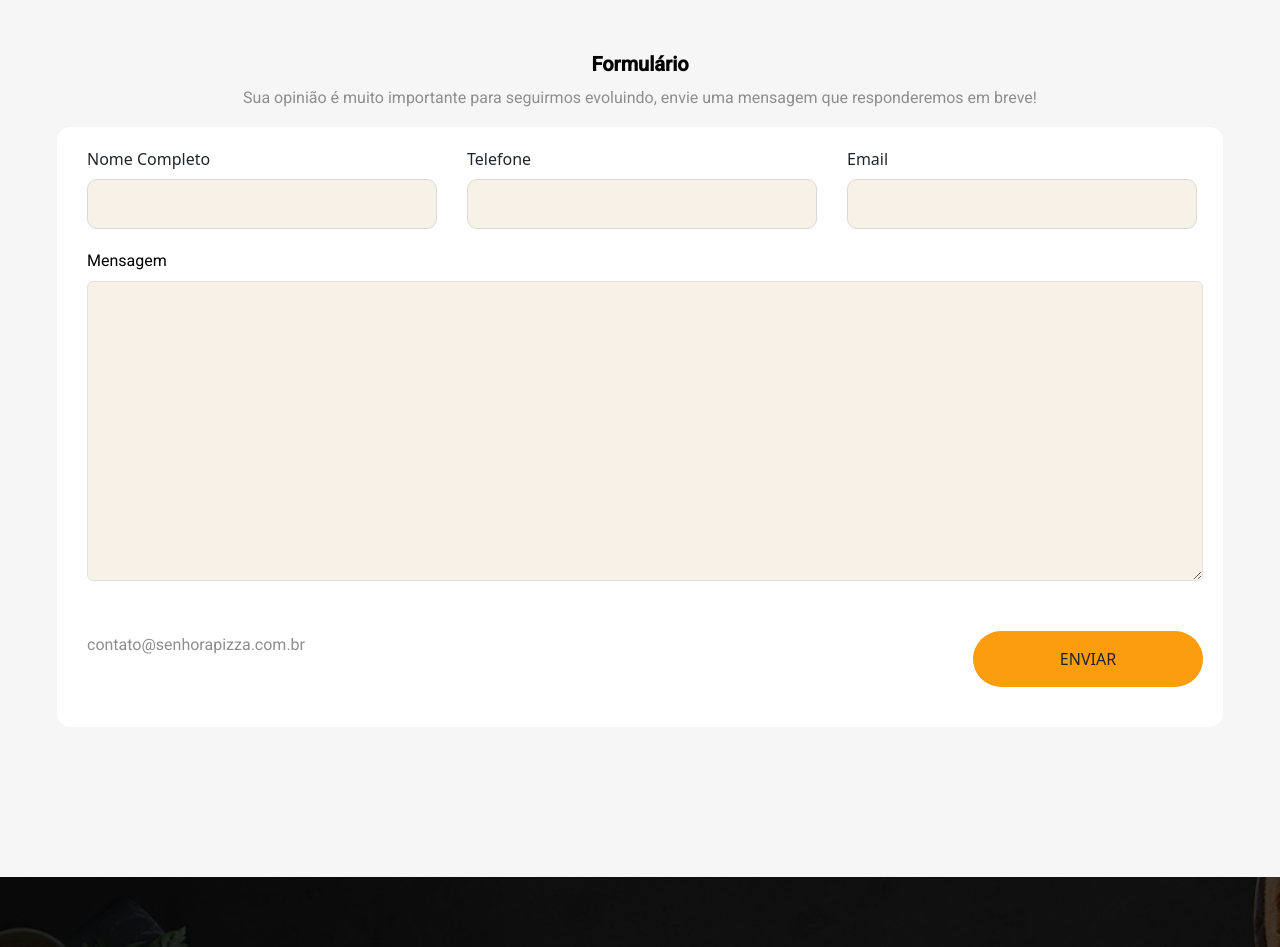
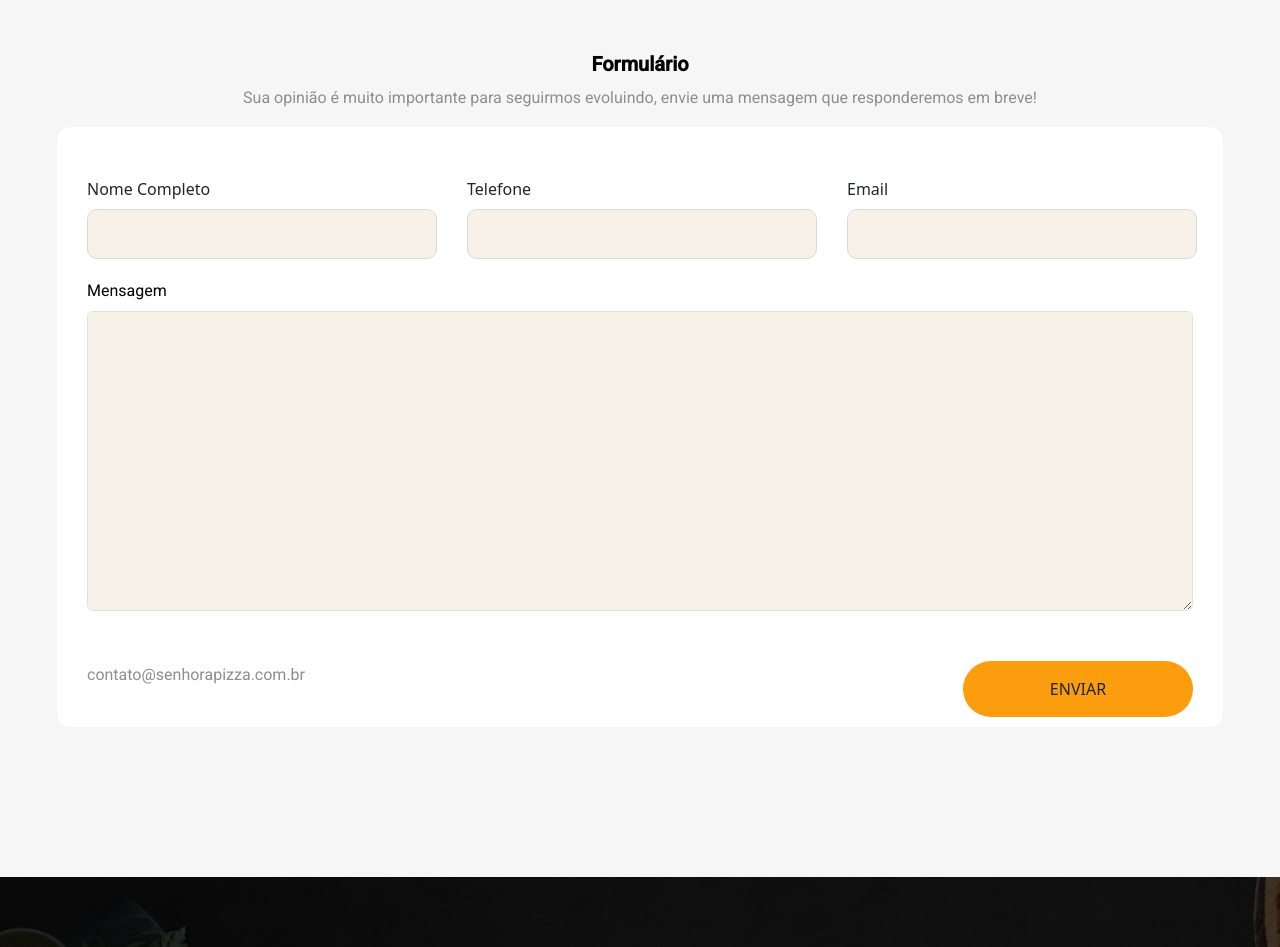
Before and after one commit to EduardoFersilva/Pizzaria, a Vue app: page /#/fale-conosco in a window 1280 px wide. Shown: the part 360-1307 px from the top of the page. Built offline with nearby package versions, Linux system fonts and the light colour scheme; what vue-the-mask would draw is missing.

Commit message:
bugs visuais corrigidos

```diff
--- a/src/pages/CardapioSingle.vue
+++ b/src/pages/CardapioSingle.vue
@@ -127,23 +127,28 @@ export default {
       productItemsCircle: [
         {
           title: 'Refrigerantes',
-          image: './imgs/refrigerantes.png'
+          image: './imgs/refrigerantes.png',
+          action: '/#/refrigerantes'
         },
         {
           title: 'Cervejas',
-          image: './imgs/cervejas.png'
+          image: './imgs/cervejas.png',
+          action: '/#/cervejas'
         },
         {
           title: 'Sucos',
-          image: './imgs/sucos.png'
+          image: './imgs/sucos.png',
+          action: '/#/sucos'
         },
         {
           title: 'Vinhos',
-          image: './imgs/vinhos.png'
+          image: './imgs/vinhos.png',
+          action: '/#/vinhos'
         },
         {
           title: 'Drinks',
-          image: './imgs/drinks.png'
+          image: './imgs/drinks.png',
+          action: '/#/drinks'
         }
       ]
     }
--- a/src/pages/FaleConosco.vue
+++ b/src/pages/FaleConosco.vue
@@ -110,7 +110,7 @@
         <div class="textarea">
             <h2>Mensagem</h2>
             <div class="input-group">
-                <textarea class="form-controlMobile"
+                <textarea class="TextareaMobile"
                 aria-label="With textarea"
                 placeholder=""
                 :required="true">
@@ -205,7 +205,7 @@ p
       width: 310px
       padding-left: 25px
   .card-body
-      align-items: center
+    justify-content: flex-start
 
 .divForm
   max-width: 1166px
@@ -226,7 +226,7 @@ p
     min-height: 600px
   .card-body
     justify-content: flex-start
-    padding: 0 20px 0 30px
+    padding: 30px
 
 .divInputDados
   display: flex
@@ -251,8 +251,15 @@ p
 .btnEnviar:hover
     transform: scale(1.04)
     background: #FC9D0E
+.TextareaMobile
+  min-height: 300px
+  background: #F7F1E8
+  width: 300px
+  border: none
+  border-radius: 10px
+  margin-right: 22px
 
-@media (max-width: 1195px)
+@media (max-width: 1250px)
   .LocPhone
     flex-direction: column
   .divPhone
@@ -263,12 +270,13 @@ p
     flex-direction: column
     align-items: center
   .divForm
+    width: 90%
     .card
       height: 900px
-      width: 568px
-      padding-left: 25px
+      width: 100%
     .card-body
       align-items: center
+      padding: 0
   .input-group
     width: 300px
     margin-right: 30px
@@ -281,11 +289,22 @@ p
   p
     text-align: center
     width: 90%
+  .form-control
+    margin-left: 30px
+
+  .divForm
+    .textarea
+      display: flex
+      flex-direction: column
+      align-items: center
+
 @media (max-width: 600px)
   .card
     width: 400px
   .divForm .card
       width: 400px !important
+      padding-left: 0px
+
 @media (max-width: 420px)
   .card
     width: 300px
@@ -295,17 +314,7 @@ p
     flex-direction: column
     display: flex
     align-items: center
-  .form-controlMobile
-    width: 280px
-    min-height: 300px
-    border: none
-    background: #F7F1E8
-  .textarea
-    width: 300px
-    border-radius: 10px
-
-@media (max-width: 335px)
-  .divInputDados
-    width: 300px
+    .card
+      padding-left: 0
 
 </style>
```
